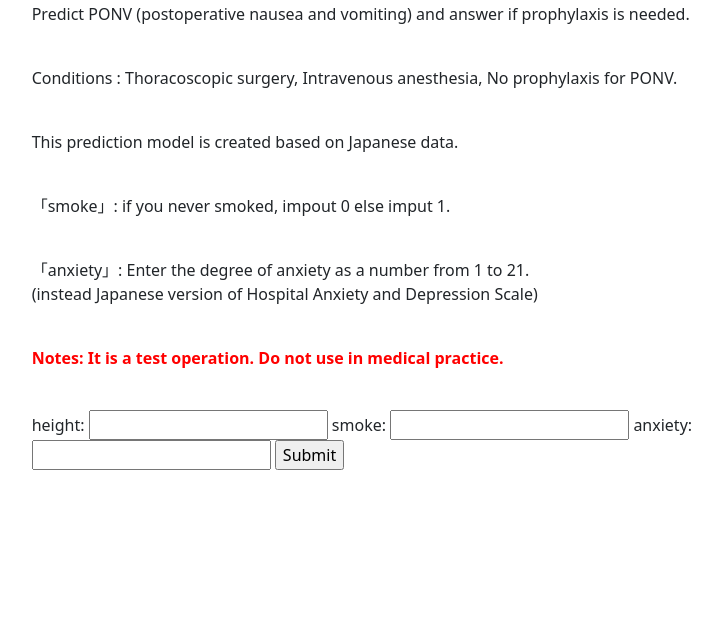
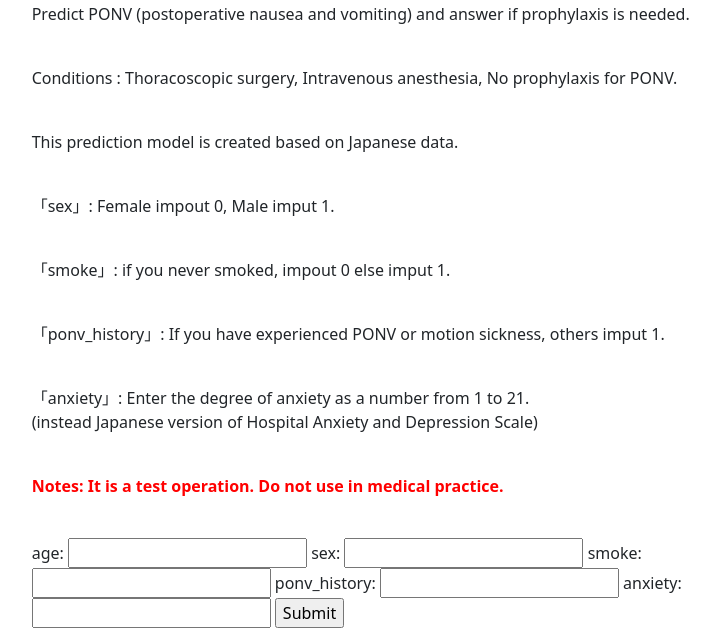
Before and after one commit to yktt-nuane/predict-ponv, a Django app: page / in a window 1280 px wide. Shown: the part 159-800 px from the top of the page, without its empty margins (243-965 px from the left). Run offline with Django 4.2, Linux system fonts and the light colour scheme; some libraries are stand-ins or nearby versions.

Commit message:
edit model

```diff
--- a/ponv/forms.py
+++ b/ponv/forms.py
@@ -2,6 +2,8 @@ from django import forms
 
 
 class ModelForm(forms.Form):
-    height = forms.IntegerField(label='height')
+    age = forms.IntegerField(label='age')
+    sex = forms.IntegerField(label='sex')
     smoke = forms.IntegerField(label='smoke')
+    ponv_history = forms.IntegerField(label='ponv_history')
     anxiety = forms.IntegerField(label='anxiety')
--- a/ponv/views.py
+++ b/ponv/views.py
@@ -13,13 +13,15 @@ def predict_model(request):
         # check whether it's valid:
         if form.is_valid():
             # process the data in form.cleaned_data as required
-            height = form.cleaned_data['height']
+            age = form.cleaned_data['age']
+            sex = form.cleaned_data['sex']
             smoke = form.cleaned_data['smoke']
+            ponv_history = form.cleaned_data['ponv_history']
             anxiety = form.cleaned_data['anxiety']
 
             # Run new features through ML model
             model_features = [
-                [height, smoke, anxiety]]
+                [age, sex, smoke, ponv_history, anxiety]]
             loaded_model = pickle.load(
                 open("predict_model/ponv_model.pkl", 'rb'))
             prediction = loaded_model.predict(model_features)[0]
--- a/templates/ponv/home.html
+++ b/templates/ponv/home.html
@@ -5,7 +5,9 @@
     <p>Predict PONV (postoperative nausea and vomiting) and answer if prophylaxis is needed.</p></br>
     <p>Conditions : Thoracoscopic surgery, Intravenous anesthesia, No prophylaxis for PONV.</p></br>
     <p>This prediction model is created based on Japanese data.</p></br>
+    <p>「sex」: Female impout 0, Male imput 1.</p></br>
     <p>「smoke」: if you never smoked, impout 0 else imput 1.</p></br>
+    <p>「ponv_history」: If you have experienced PONV or motion sickness, others imput 1.</p></br>
     <p>「anxiety」: Enter the degree of anxiety as a number from 1 to 21.</br>
         (instead Japanese version of Hospital Anxiety and Depression Scale)</p></br>
     <p><b><font color="red">Notes: It is a test operation. Do not use in medical practice.</font></b></p></br>
@@ -20,8 +22,8 @@
 </br>
 </br>
 <p> The model predicted: <b>{{ prediction_name }}</b></p>
+
+{% endif %}
+{% endblock %}
 </br>
 </br>
-{% endif %}
-
-{% endblock %}
```
Also changed, not shown: 1 other file.
